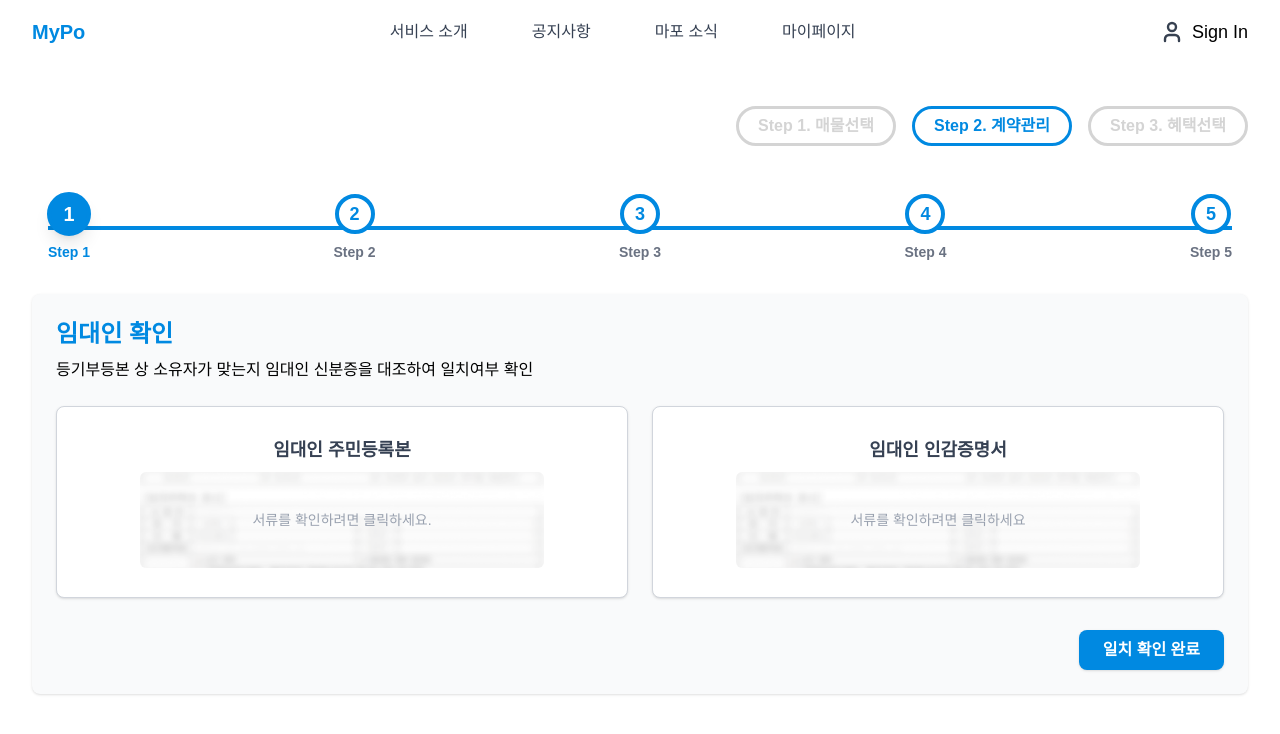
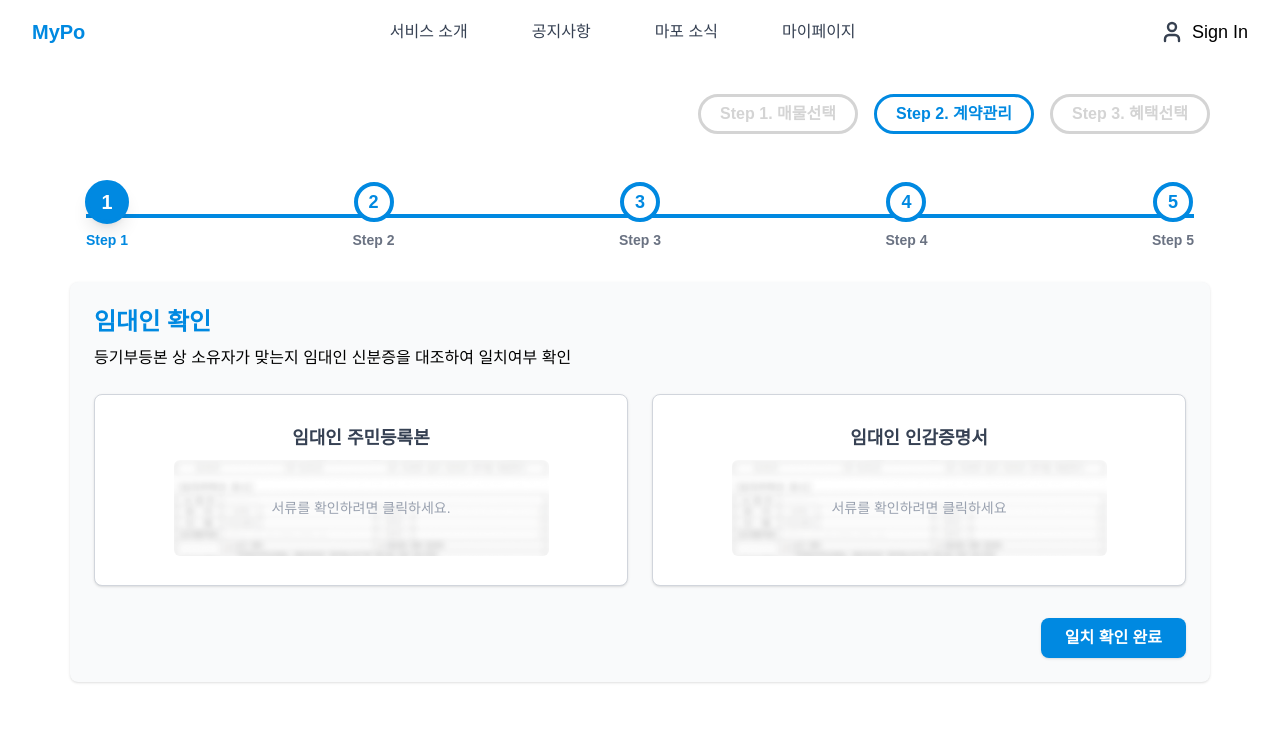
Before and after one commit to t-timda/Agathon25, a React (Vite) app: page /ContractGuide in a window 1280 px wide. Shown: the top 734 px of the page. Built offline with nearby package versions, Linux system fonts and the light colour scheme.

Commit message:
step margin 수정

```diff
--- a/src/pages/Benefits.jsx
+++ b/src/pages/Benefits.jsx
@@ -4,7 +4,7 @@ import Step from "../components/Step";
 const Benefits = () => {
   return (
     <>
-      <div className="flex justify-between m-[30px]">
+      <div className="flex justify-between  m-[20px] px-[50px]">
         <div className="text-[36px] font-bold"></div>
         <Step step="혜택선택" />
       </div>
--- a/src/pages/ContractGuide.jsx
+++ b/src/pages/ContractGuide.jsx
@@ -2,7 +2,7 @@ import React, { useState } from "react";
 import Step from "../components/Step";
 import blindeImg from "../assets/blinde.png";
 import step4Img from "../assets/Step4.png";
-import { useNavigate } from 'react-router-dom';
+import { useNavigate } from "react-router-dom";
 
 const stepContents = [
   // Step 1: 커스텀 JSX로 대체
@@ -17,12 +17,12 @@ export default function ContractGuide() {
   const navigate = useNavigate();
 
   const handleClick = () => {
-    navigate('/Benefits'); // 경로는 Route에서 설정한 경로와 일치해야 함
+    navigate("/Benefits"); // 경로는 Route에서 설정한 경로와 일치해야 함
   };
   const [selectedStep, setSelectedStep] = useState(1);
 
   return (
-    <div className="p-8">
+    <div className=" m-[20px] px-[50px]">
       {/* 단계 표시: 우측 정렬 */}
       <div className="flex justify-end items-start">
         <Step step="계약관리" />
```
Lines whose indentation alone changed are shown as unchanged.
